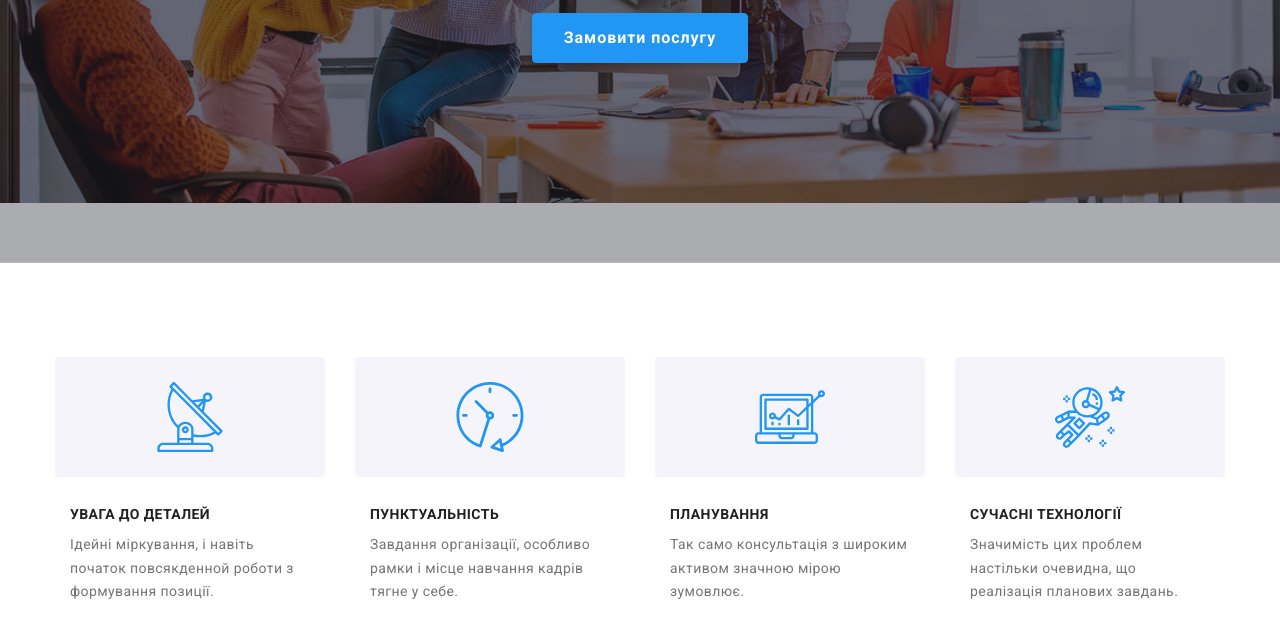
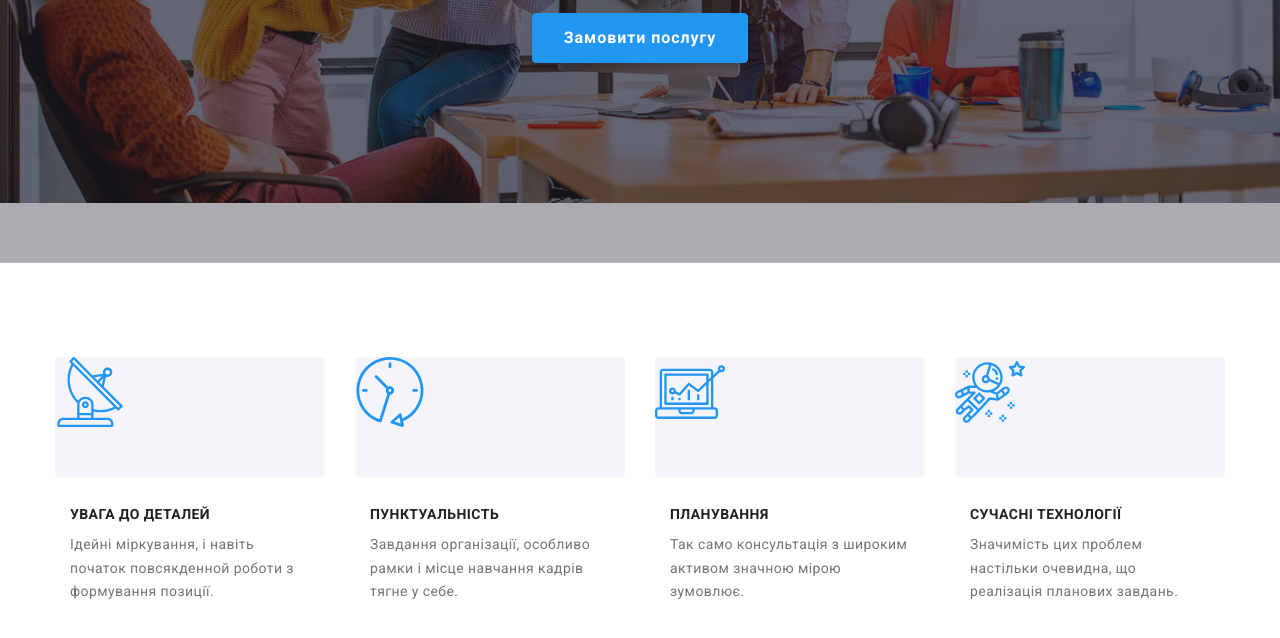
Before and after one commit to OlegArt1/goit-markup-hw-04, a plain HTML site: page index.html in a window 1280 px wide. Shown: the part 418-1056 px from the top of the page. Drawn offline with nearby package versions, Linux system fonts and the light colour scheme.

Commit message:
update code css

```diff
--- a/css/styles.css
+++ b/css/styles.css
@@ -214,7 +214,6 @@ img {
     color: var(--gray-color);
 }
 .description-icon {
-    margin: 25px 100px;
     fill: var(--brand-color);
 }
 #color {
```
